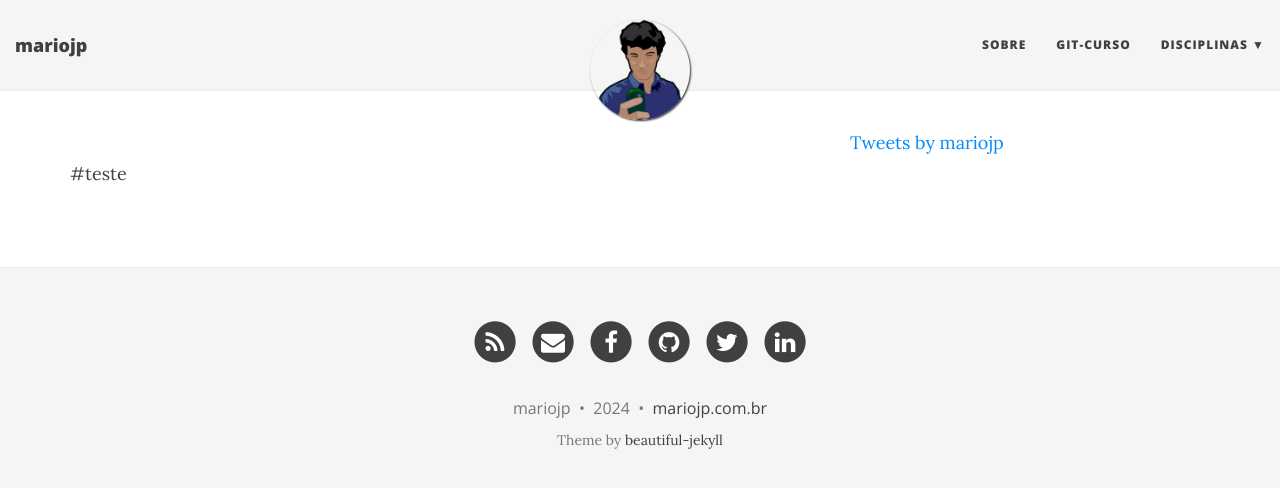
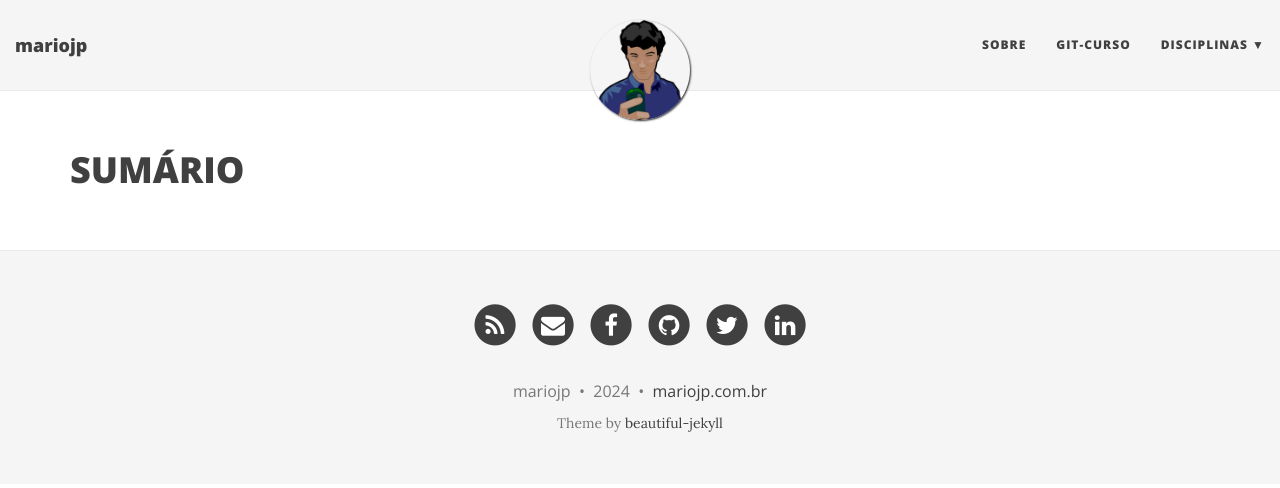
Before and after one commit to mariojp/mariojp.github.io, a Jekyll site: the page built from book_java/index.md, in a window 1280 px wide. Shown: the top 488 px of the page. Built offline with Jekyll 4.4.1, drawn with Linux system fonts in a browser that asks for light colours; nearby versions of some CDN libraries; our own code applies the rules of GitHub Pages for plain Markdown files; comment, search, counter and statistics services are not loaded.

Commit message:
Update index.md

```diff
--- a/book_java/index.md
+++ b/book_java/index.md
@@ -1 +1,9 @@
-#teste
+---
+layout: default
+title: JAVA BOOK
+subtitle: MARIO JORGE PEREIRA
+published: true
+---
+
+
+# SUMÁRIO
```
